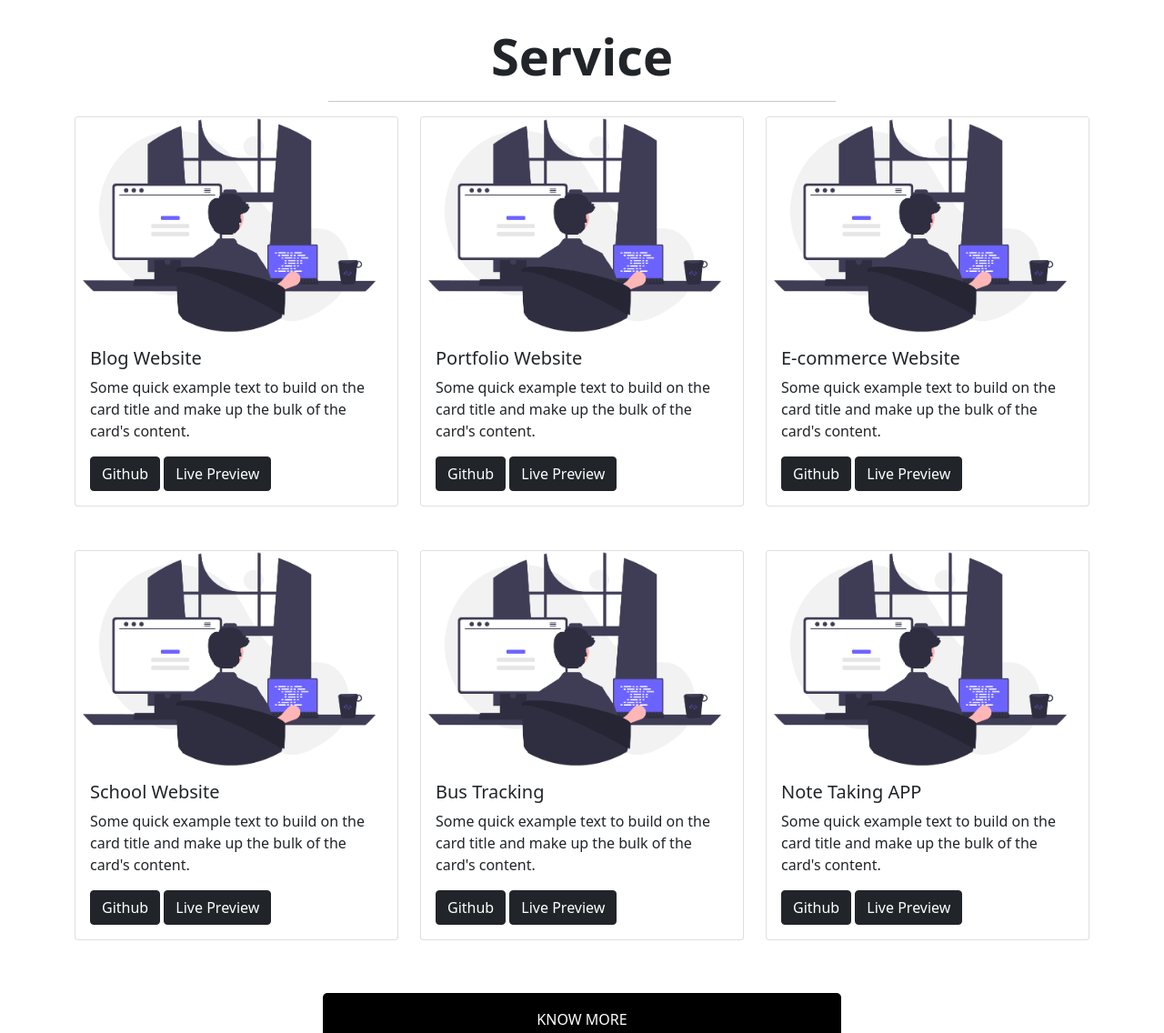
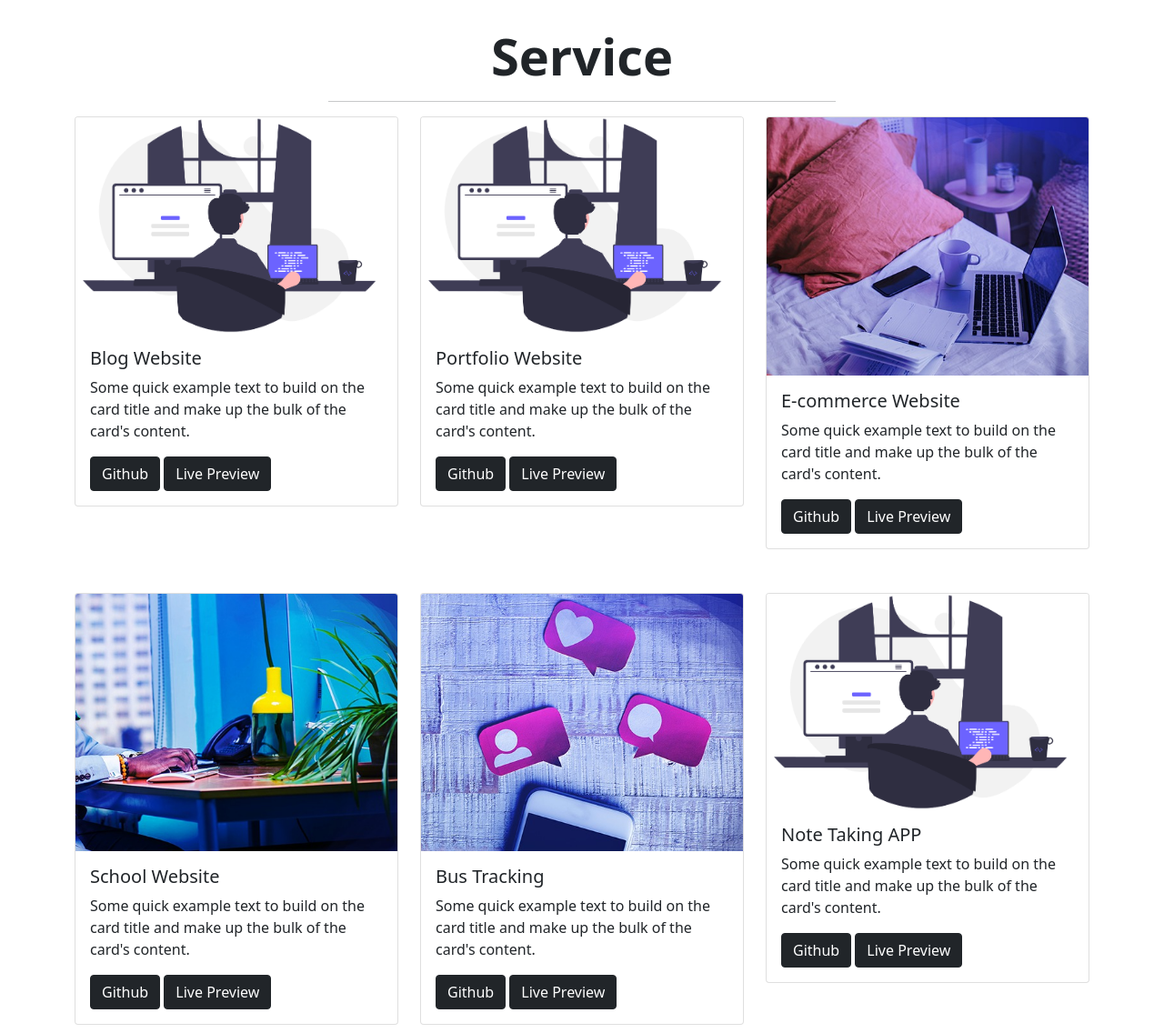
Before and after one commit to chadwink40/port4olio, a plain HTML site: page index.html in a window 1280 px wide. Shown: the part 1520-2656 px from the top of the page at 91% size. Drawn offline with nearby package versions, Linux system fonts and the light colour scheme.

Commit message:
second commit

```diff
--- a/index.html
+++ b/index.html
@@ -1,5 +1,6 @@
 <<!DOCTYPE html>
     <html>
+
     <head>
         <title>Portfolio</title>
         <meta charset="utf-8">
@@ -12,6 +13,7 @@
         <link rel="preconnect" href="https://fonts.gstatic.com" crossorigin>
         <link rel="stylesheet" href="https://unicons.iconscout.com/release/v2.1.6/css/unicons.css">
     </head>
+
     <body>
         <nav class="navbar navbar-expand-md navbar-dark bg-dark fixed-top">
             <div class="container-fluid">
@@ -39,7 +41,7 @@
         <!--Background-->
         <div class="background">
             <picture>
-			<img class="container-fluid" src="./images/z5.jpg" >
+                <img class="container-fluid" src="./images/z5.jpg">
             </picture>
 
         </div>
@@ -49,8 +51,7 @@
                 Official Stakeholder
             </h1>
             <p>
-			I have been in this game. FoRGET ABOUT MY AGE. <br>
-			focus on how long I have been in the game.
+                I have been in this game. FoRGET ABOUT MY AGE. <br> focus on how long I have been in the game.
 
             </p>
         </div>
@@ -71,12 +72,8 @@
                     <h2 class="text-center "> Want to know About me ?</h2>
                     <hr>
                     <p class="">
-						 ipsum dolor sit amet, consectetur adipisicing elit, sed do eiusmod
-							tempor incididunt ut labore et dolore magna aliqua. Ut enim ad minim veniam,
-							quis nostrud exercitation ullamco laboris nisi ut aliquip ex ea commodo
-							consequat. Duis aute irure dolor in reprehenderit in voluptate velit esse
-							cillum dolore eu fugiat nulla pariatur. Excepteur sint occaecat cupidatat non
-							proident, sunt in culpa qui officia deserunt mollit anim id est laborum.
+                        ipsum dolor sit amet, consectetur adipisicing elit, sed do eiusmod tempor incididunt ut labore et dolore magna aliqua. Ut enim ad minim veniam, quis nostrud exercitation ullamco laboris nisi ut aliquip ex ea commodo consequat. Duis aute irure dolor in
+                        reprehenderit in voluptate velit esse cillum dolore eu fugiat nulla pariatur. Excepteur sint occaecat cupidatat non proident, sunt in culpa qui officia deserunt mollit anim id est laborum.
 
                     </p>
                     <button class="btn w-50"><a href="#">Know More</a></button>
@@ -95,7 +92,7 @@
 
             <div class="row">
                 <div class=" col-lg-4 col-md-6 col-12 pb-5">
-				<div class="card" >
+                    <div class="card">
                         <img src="./images/new new.png" class="card-img-top" alt="...">
                         <div class="card-body">
                             <h5 class="card-title">Blog Website</h5>
@@ -108,7 +105,7 @@
                 </div>
 
                 <div class=" col-lg-4 col-md-6 col-12 pb-5">
-		 <div class="card" >
+                    <div class="card">
                         <img src="./images/new new.png" class="card-img-top" alt="...">
                         <div class="card-body">
                             <h5 class="card-title">Portfolio Website</h5>
@@ -120,8 +117,8 @@
                 </div>
 
                 <div class=" col-lg-4 col-md-6 col-12 pb-5">
-		 <div class="card" >
-		  <img src="./images/new new.png" class="card-img-top" alt="...">
+                    <div class="card">
+                        <img src="./images/work1.jpeg" class="card-img-top" alt="...">
                         <div class="card-body">
                             <h5 class="card-title"> E-commerce Website</h5>
                             <p class="card-text">Some quick example text to build on the card title and make up the bulk of the card's content.</p>
@@ -132,8 +129,8 @@
                 </div>
                 <div class=" col-lg-4 col-md-6 col-12 pb-5">
                     <div class="card">
-		 <div class="" >
-		  <img src="./images/new new.png" class="card-img-top" alt="...">
+                        <div class="">
+                            <img src="./images/work2.jpeg" class="card-img-top" alt="...">
                             <div class="card-body">
                                 <h5 class="card-title"> School Website</h5>
                                 <p class="card-text">Some quick example text to build on the card title and make up the bulk of the card's content.</p>
@@ -145,7 +142,7 @@
                 </div>
                 <div class=" col-lg-4 col-md-6 col-12 pb-5">
                     <div class="card ">
-		  <img src="./images/new new.png" class="card-img-top" alt="...">
+                        <img src="./images/work3.jpeg" class="card-img-top" alt="...">
                         <div class="card-body">
                             <h5 class="card-title">Bus Tracking</h5>
                             <p class="card-text">Some quick example text to build on the card title and make up the bulk of the card's content.</p>
@@ -155,7 +152,7 @@
                     </div>
                 </div>
                 <div class=" col-lg-4 col-md-6 col-12 pb-5">
-		 <div class="card " >
+                    <div class="card ">
                         <img src="./images/new new.png" class="card-img-top" alt="...">
                         <div class="card-body">
                             <h5 class="card-title"> Note Taking APP</h5>
@@ -178,7 +175,7 @@
         <!--End of Service -->
         <!--Start of Newsletter -->
 
-	<section class = "container-fluid mt-5 pb-5 sec1">
+        <section class="container-fluid mt-5 pb-5 sec1">
 
             <div class="container newsletter">
 
@@ -265,4 +262,5 @@
         <script src="https://cdn.jsdelivr.net/npm/popper.js@1.16.1/dist/umd/popper.min.js"></script>
         <script src="https://cdn.jsdelivr.net/npm/bootstrap@4.6.1/dist/js/bootstrap.bundle.min.js"></script>
     </body>
+
     </html>
```
Also changed, not shown: images/IMG_8267.JPG (deleted), images/profile-about.jpg (deleted), images/profile.jpeg (deleted), images/work1.jpeg (added), images/work2.jpeg (added), images/work3.jpeg (added), 3 other files. Lines whose indentation alone changed are shown as unchanged.
